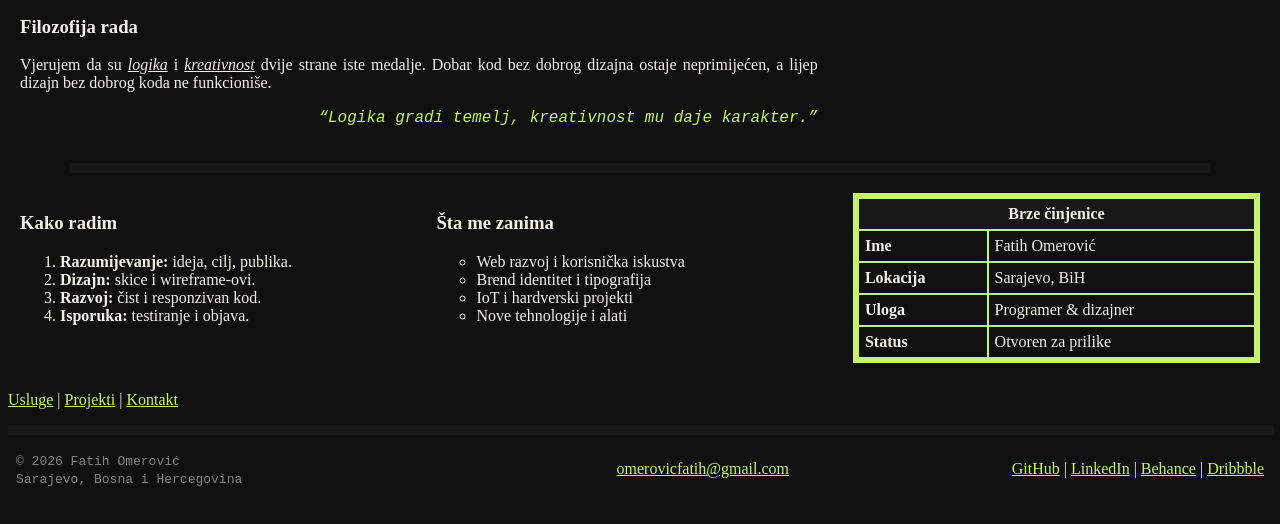
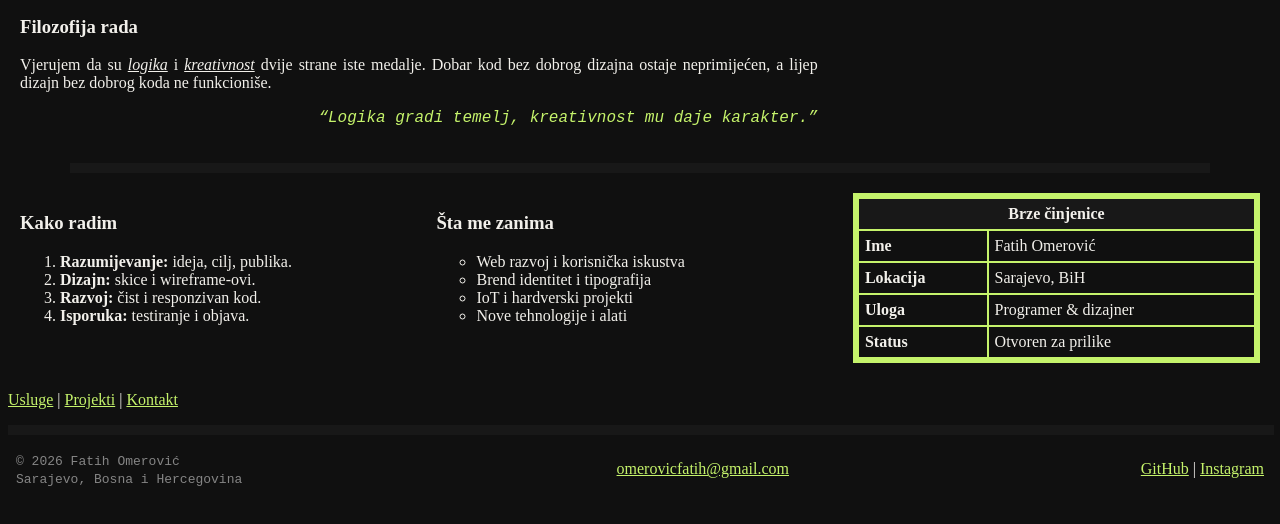
Before and after one commit to fatihomerovic/fatih, a plain HTML site: page about.html in a window 1280 px wide. Shown: the part 248-772 px from the top of the page. Drawn offline with Linux system fonts and the light colour scheme.

Commit message:
Removed LinkedIn added IG

```diff
--- a/about.html
+++ b/about.html
@@ -108,9 +108,7 @@
           </td>
           <td width="30%" align="right">
             <a href="https://github.com/fatihomerovic" target="_blank" title="GitHub profil">GitHub</a> |
-            <a href="#" target="_blank" title="LinkedIn profil (link dodati)">LinkedIn</a> |
-            <a href="#" target="_blank" title="Behance profil (link dodati)">Behance</a> |
-            <a href="#" target="_blank" title="Dribbble profil (link dodati)">Dribbble</a>
+            <a href="https://www.instagram.com/fatih.omerovic/" target="_blank" title="Instagram profil">Instagram</a>
           </td>
         </tr>
       </table>
```
Also changed, not shown: altasera.html (+1 -3 lines), aqi-monitor.html (+1 -3 lines), contact.html (+1 -3 lines), galerija.html (+1 -3 lines), index.html (+1 -3 lines), iot-monitor.html (+1 -3 lines), izleti-ba.html (+1 -3 lines), kodiranje-vozila.html (+1 -3 lines), projects.html (+1 -3 lines), services.html (+1 -3 lines), skills.html (+1 -3 lines).
